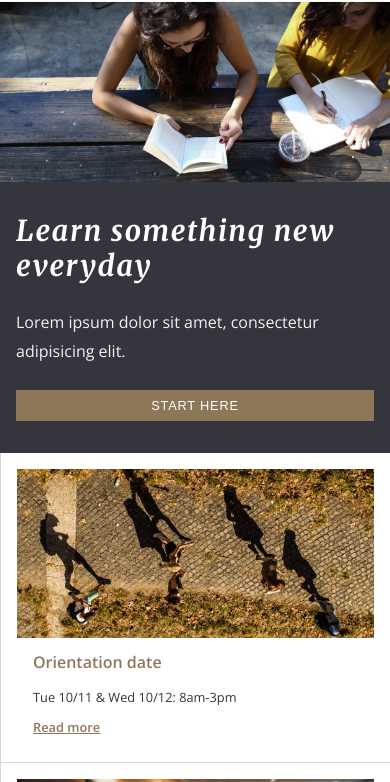
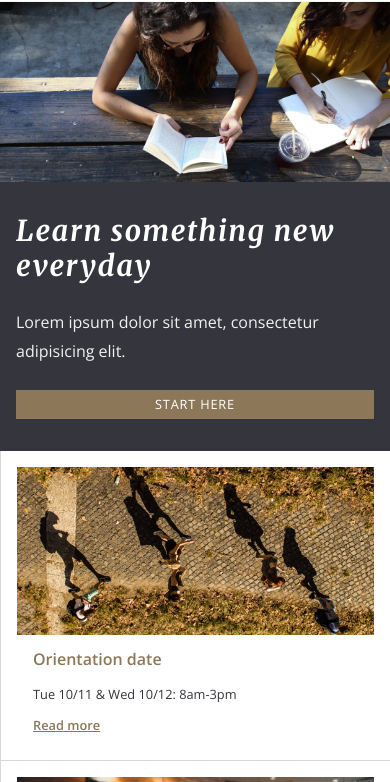
Before and after one commit to valboivin/colmar-academy, a plain HTML site: page index.html in a window 390 px wide. Shown: the part 62-844 px from the top of the page. Drawn offline with nearby package versions, Linux system fonts and the light colour scheme.

Commit message:
Change button to a in the jumbotron and remove line break

```diff
--- a/index.html
+++ b/index.html
@@ -47,9 +47,9 @@
           <img src="./resources/images/banner.jpg" alt="Students studying at Colmar">
         </div>
         <div class="column-right content">
-          <h1>Learn something <br>new everyday</h1>
-          <p>Lorem ipsum dolor sit amet, <br>consectetur adipisicing elit.</p>
-          <button type="button" name="start" alt="start here">Start here</button>
+          <h1>Learn something new everyday</h1>
+          <p>Lorem ipsum dolor sit amet, consectetur adipisicing elit.</p>
+          <a href="#">Start here</a>
         </div>
       </section>
 
--- a/resources/css/style.css
+++ b/resources/css/style.css
@@ -273,19 +273,22 @@ h1{
   padding-bottom: 1.5rem;
 }
 
-.jumbotron button {
+.jumbotron a {
+  display: block;
   width: 60%;
   font-weight: 400;
   font-size: .8rem;
   letter-spacing: 0.05rem;
+  text-align: center;
   text-transform: uppercase;
+  text-decoration: none;
   padding: .5rem;
   background-color: #8D7759;
   border: 0px;
   color: #ffffff;
 }
 
-.jumbotron button:hover {
+.jumbotron a:hover {
   background-color: #f1f1f0;
   color: #35353d;
 }
@@ -298,11 +301,7 @@ h1{
     line-height: 2.2rem;
   }
 
-  .jumbotron br {
-    display: none;
-  }
-
-  .jumbotron button {
+  .jumbotron a {
     width: 100%;
   }
 }
```
